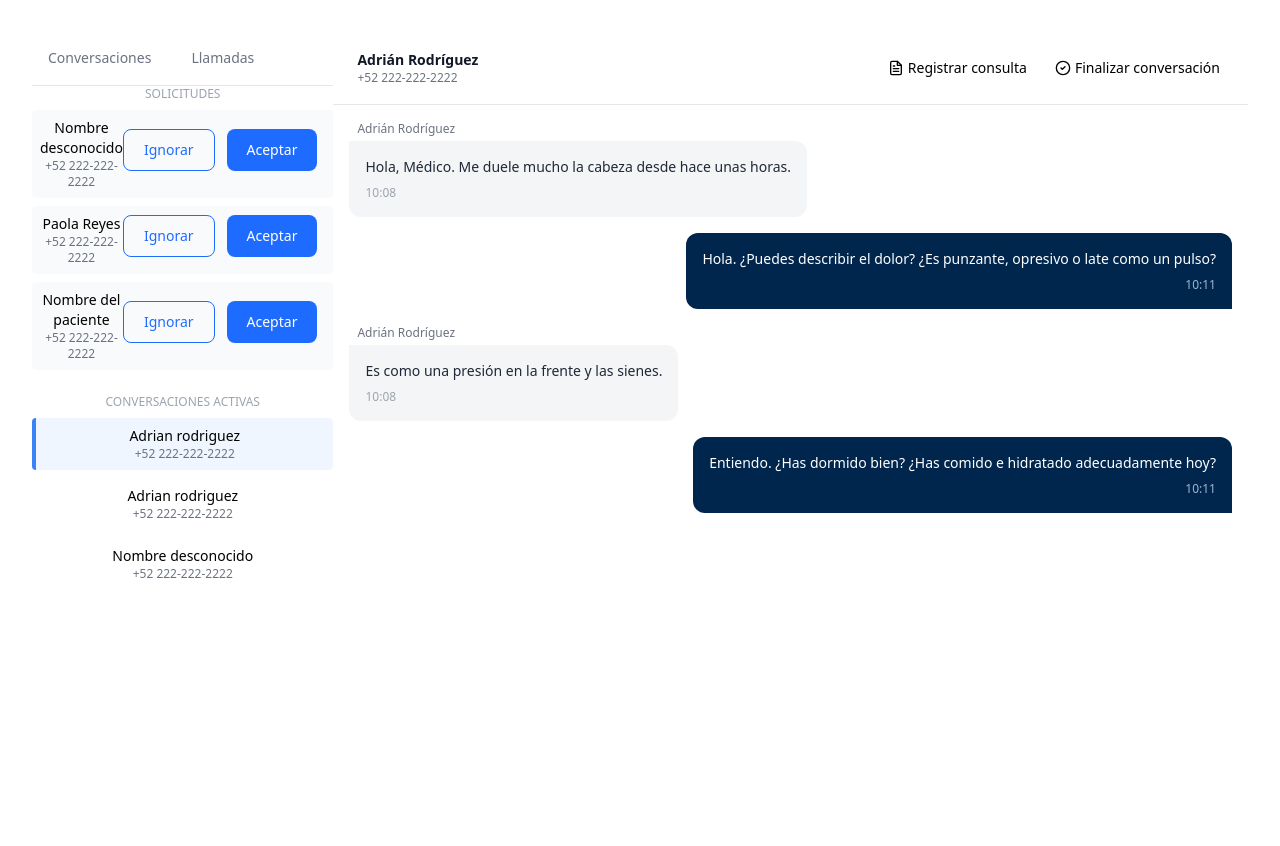
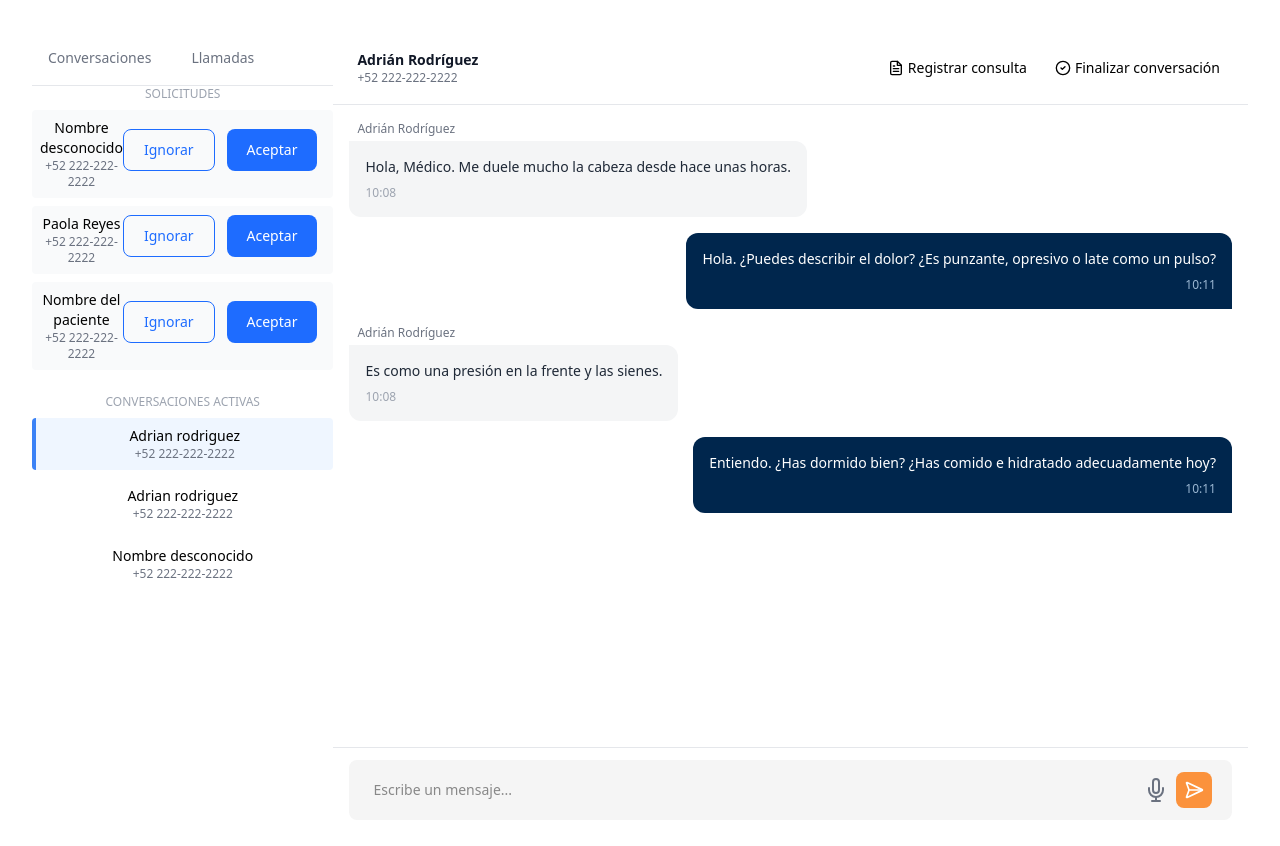
Before and after one commit to umakossiooo/myDocClient, a React (Vite) app in the folder frontend/: page / in a window 1280 px wide. Shown: the top 846 px of the page. Built offline with nearby package versions, Linux system fonts and the light colour scheme.

Commit message:
feat(chat): enhance ChatBox with input form and styling improvements

```diff
--- a/frontend/src/components/ChatBox.tsx
+++ b/frontend/src/components/ChatBox.tsx
@@ -1,8 +1,9 @@
 import React from 'react';
 import ChatMessages from './ChatMessages';
-import { FileText} from 'react-feather';
-import { BsCheckCircle } from 'react-icons/bs';
+import { FileText } from 'react-feather';
 import { CircleCheck } from 'lucide-react';
+import { FiMic } from "react-icons/fi";
+import { LuSendHorizontal } from "react-icons/lu";
 
 const ChatBox: React.FC = () => {
     return (
@@ -20,6 +21,17 @@ const ChatBox: React.FC = () => {
                 </div>
             </div>
             <ChatMessages />
+            <div className="border-t px-4 py-3 bg-white">
+                <form className="relative flex items-center">
+                    <input type="text" placeholder="Escribe un mensaje..." className="flex-1 rounded-lg px-6 py-5 text-sm pr-28" />
+                    <button type="button" className="absolute right-16 text-gray-500 rounded-lg px-0 py-2">
+                        <FiMic className="w-6 h-6" />
+                    </button>
+                    <button type="submit" className="absolute right-5 text-white bg-orange-400 hover:bg-orange-500 rounded-lg px-2 py-2">
+                        <LuSendHorizontal className="w-5 h-5" />
+                    </button>
+                </form>
+            </div>
         </div>
     );
 }
--- a/frontend/src/index.css
+++ b/frontend/src/index.css
@@ -43,3 +43,12 @@ body {
 .chat-time-paciente {
   @apply text-left text-gray-400;
 }
+
+input[type="text"] {
+  background-color: #f5f5f5; /* Light grey background */
+  color: #333; /* Optional: Text color */
+}
+
+input[type="text"]::placeholder {
+  color: #888; /* Optional: Placeholder text color */
+}
```
